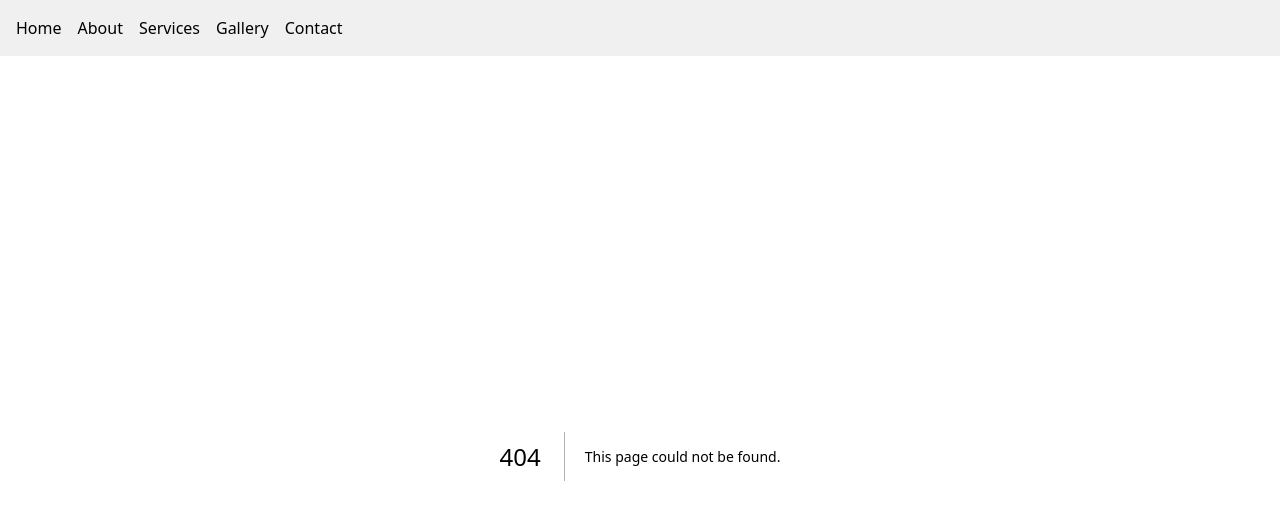
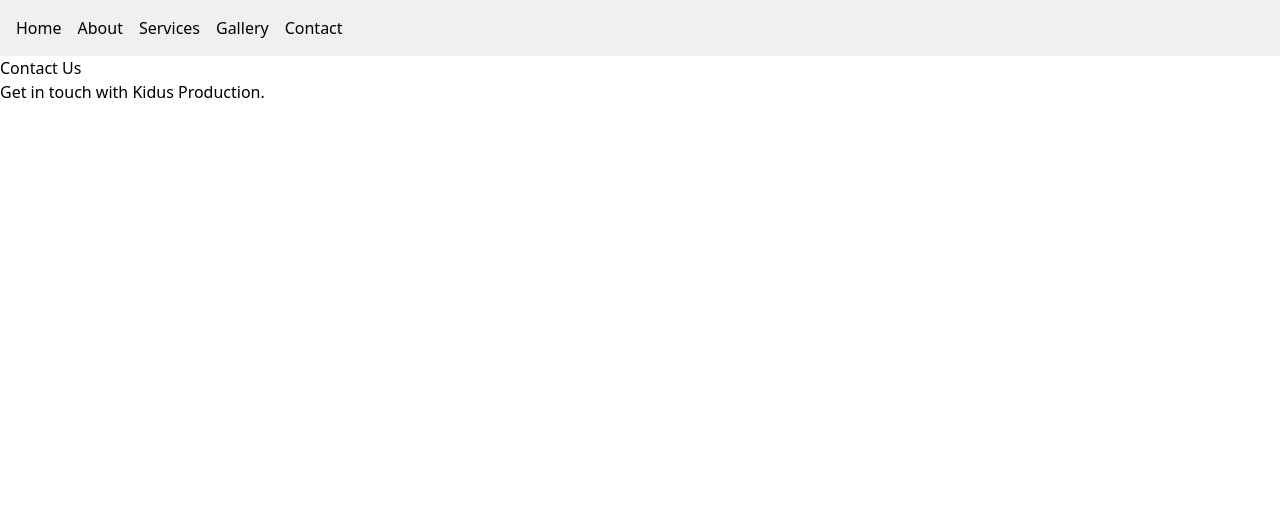
Before and after one commit to anon381/kidus-production, a Next.js app: page /contact in a window 1280 px wide. Before the commit this address had no page. Shown: the top 520 px of the page. Built offline with nearby package versions, Linux system fonts and the light colour scheme.

Commit message:
Add Contact page

```diff
--- /dev/null
+++ b/src/app/contact/page.tsx
@@ -0,0 +1,10 @@
+import React from "react";
+
+export default function Contact() {
+  return (
+    <main>
+      <h1>Contact Us</h1>
+      <p>Get in touch with Kidus Production.</p>
+    </main>
+  );
+}
```
